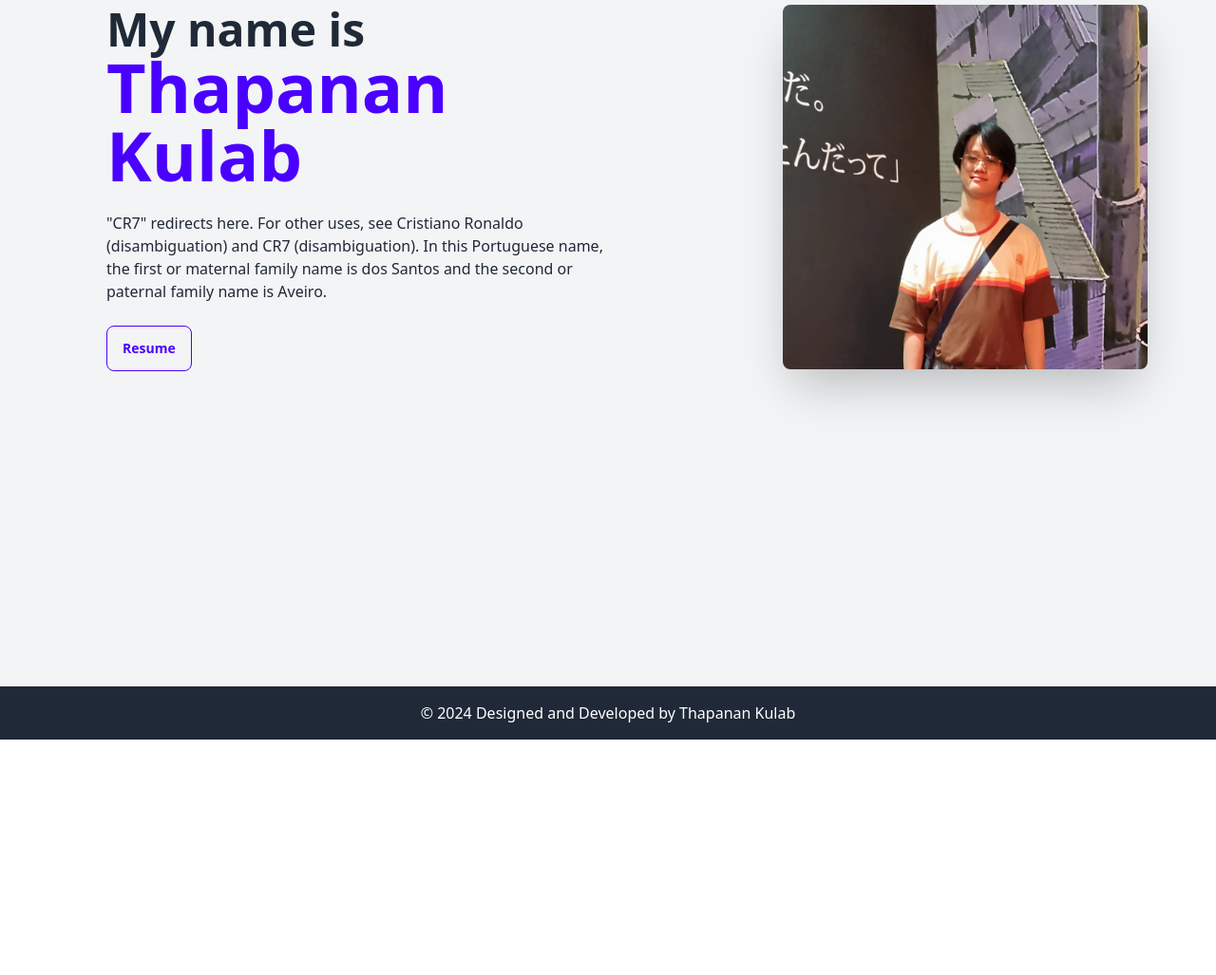
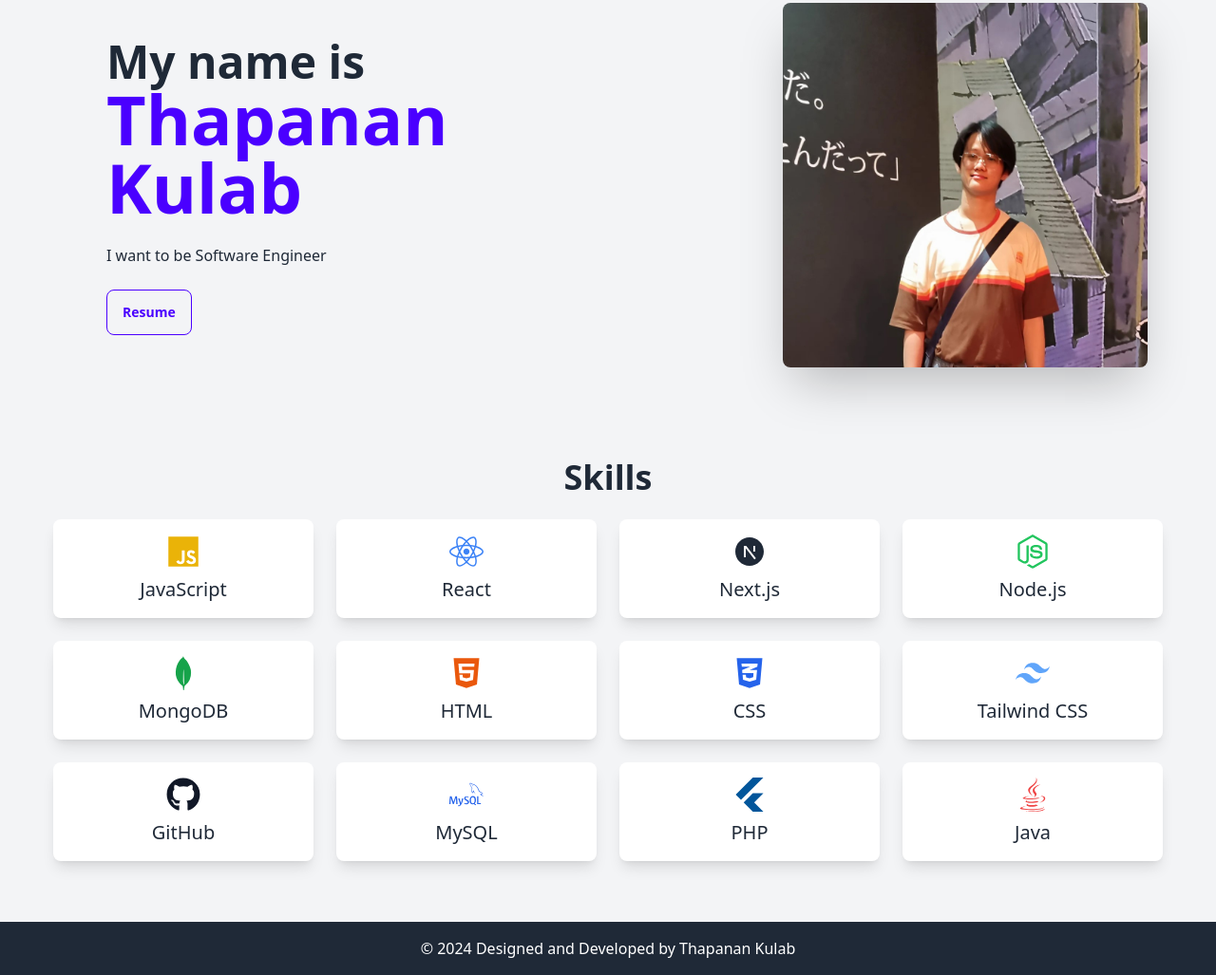
Before and after one commit to ThapananKulab/portfolio-thapanan, a Gatsby site: page / in a window 1280 px wide. Shown: the part 157-1184 px from the top of the page at 95% size. Before the commit the page ends 936 px from the top, so only its background shows below. Built offline with nearby package versions, Linux system fonts and the light colour scheme; Gatsby itself is replaced by a stand-in of ours.

Commit message:
Update index.js

```diff
--- a/src/pages/contact.js
+++ b/src/pages/contact.js
@@ -76,7 +76,7 @@ const ContactForm = () => {
                   readOnly
                 />
                 <FaCopy
-                  className="ml-2 cursor-pointer text-gray-700"
+                  className="ml-2 cursor-pointer hover:text-blue-500 text-gray-700"
                   onClick={() => copyToClipboard(phone, "phone")}
                 />
               </div>
--- a/src/pages/index.js
+++ b/src/pages/index.js
@@ -6,6 +6,18 @@ import Footer from "../components/footer"
 import Seo from "../components/seo"
 import Profile from "../images/Profile.jpeg"
 import Modal from "../components/modal-resume"
+import {
+  FaJs,
+  FaReact,
+  FaNodeJs,
+  FaHtml5,
+  FaCss3Alt,
+  FaGithub,
+  FaJava,
+} from "react-icons/fa"
+
+import { SiFlutter, SiTailwindcss, SiMongodb, SiMysql } from "react-icons/si"
+import { RiNextjsFill } from "react-icons/ri"
 
 const Index = () => {
   const [isModalOpen, setIsModalOpen] = useState(false)
@@ -20,6 +32,62 @@ const Index = () => {
     setModalImage(null)
     setIsModalOpen(false)
   }
+
+  const skills = [
+    {
+      name: "JavaScript",
+      icon: <FaJs className="text-yellow-500 text-4xl mx-auto" />,
+    },
+    {
+      name: "React",
+      icon: <FaReact className="text-blue-500 text-4xl mx-auto" />,
+    },
+    {
+      name: "Next.js",
+      icon: <RiNextjsFill className="text-dark-500 text-4xl mx-auto" />,
+    },
+    {
+      name: "Node.js",
+      icon: <FaNodeJs className="text-green-500 text-4xl mx-auto" />,
+    },
+    {
+      name: "MongoDB",
+      icon: <SiMongodb className="text-green-600 text-4xl mx-auto" />,
+    },
+
+    {
+      name: "HTML",
+      icon: <FaHtml5 className="text-orange-600 text-4xl mx-auto" />,
+    },
+    {
+      name: "CSS",
+      icon: <FaCss3Alt className="text-blue-600 text-4xl mx-auto" />,
+    },
+    {
+      name: "Tailwind CSS",
+      icon: <SiTailwindcss className="text-blue-400 text-4xl mx-auto" />,
+    },
+
+    {
+      name: "GitHub",
+      icon: <FaGithub className="text-gray-900 text-4xl mx-auto" />,
+    },
+    {
+      name: "MySQL",
+      icon: <SiMysql className="text-blue-600 text-4xl mx-auto" />,
+    },
+
+    {
+      name: "PHP",
+      icon: (
+        <SiFlutter style={{ color: "#02569B" }} className="text-4xl mx-auto" />
+      ),
+    },
+    {
+      name: "Java",
+      icon: <FaJava className="text-red-500 text-4xl mx-auto" />,
+    }, // Added Java
+  ]
 
   return (
     <div>
@@ -40,12 +108,7 @@ const Index = () => {
                 <span className="text-7xl text-primary">Thapanan Kulab</span>
               </h1>
 
-              <p className="py-6">
-                "CR7" redirects here. For other uses, see Cristiano Ronaldo
-                (disambiguation) and CR7 (disambiguation). In this Portuguese
-                name, the first or maternal family name is dos Santos and the
-                second or paternal family name is Aveiro.
-              </p>
+              <p className="py-6">I want to be Software Engineer</p>
               <div className="card-actions flex justify-center lg:justify-start space-x-2">
                 <button
                   className="btn btn-outline btn-primary text-white"
@@ -58,6 +121,24 @@ const Index = () => {
                   Resume
                 </button>
               </div>
+            </div>
+          </div>
+
+          {/* Skills Section */}
+          <div className="mt-20">
+            <h2 className="text-4xl font-bold text-center mb-6">Skills</h2>
+            <div className="grid gap-6 sm:grid-cols-2 md:grid-cols-3 lg:grid-cols-4">
+              {skills.map(skill => (
+                <div
+                  key={skill.name}
+                  className="bg-white p-4 rounded-lg shadow-lg text-center"
+                >
+                  <div className="text-center mb-2">{skill.icon}</div>
+                  <p className="text-xl font-medium text-gray-800">
+                    {skill.name}
+                  </p>
+                </div>
+              ))}
             </div>
           </div>
         </div>
--- a/src/pages/project.js
+++ b/src/pages/project.js
@@ -9,26 +9,35 @@ const projectData = [
     title: "Coffee Shop Raw Material Management System",
     tools: "MongoDB, React, Express.js, NodeJS,",
     details: "Graduated with honors, specialized in software development.",
-    github: "",
-    img: "",
+    github:
+      "https://github.com/ThapananKulab/Cafe-Management-POS-BOM-Inventory.git",
+    img: "https://res.cloudinary.com/dr3ehki5q/image/upload/v1720666808/portfolio/wm7cqsnmeqqkowa1z42y.png",
     link: "https://pos-management-cafe.netlify.app/sale/pos",
   },
   {
-    title: "Time Attendance Delta Company",
+    title: "Time Attendance Company",
     tools: "MongoDB, React, NodeJS,",
     details:
       "Time entry and exit records: Time records record the time employees come to work and leave the workplace.",
-    github: "https://github.com/ThapananKulab/search-engine-movie.git",
-    img: "",
+    github: "https://github.com/ThapananKulab/work-io-demo.git",
+    img: "https://res.cloudinary.com/dr3ehki5q/image/upload/v1720667248/portfolio/rnaoj2csde0ifxvqzf1p.png",
     link: "https://ambitious-desert-0548dee10.5.azurestaticapps.net",
   },
   {
     title: "Search Engine Movie With OMDB API",
     tools: "NextJS, Mantine",
     details: "Using Search Movie By OMDB API",
-    github: "https://github.com/ThapananKulab/work-io-demo.git",
-    img: "",
+    github: "https://github.com/ThapananKulab/search-engine-movie.git",
+    img: "https://res.cloudinary.com/dr3ehki5q/image/upload/v1720668326/portfolio/dgahbuwfw21zyu0rpidq.png",
     link: "https://search-engine-movie.vercel.app",
+  },
+  {
+    title: "App Quiz Sek Loso",
+    tools: "NextJS, Mantine",
+    details: "Using Search Movie By OMDB API",
+    github: "https://github.com/ThapananKulab/SekLoso-Quiz.git",
+    img: "https://res.cloudinary.com/dr3ehki5q/image/upload/v1720668463/portfolio/pqp3ugwg2bo7nm6tr8ij.png",
+    link: "https://sekloso-quiz-song.netlify.app",
   },
 ]
 
@@ -36,7 +45,6 @@ const ProjectPage = () => {
   return (
     <div>
       <Navbar />
-      <div>
       <div className="min-h-screen bg-gray-100 p-6">
         <div className="container mx-auto">
           <h1 className="text-4xl font-bold text-center mb-10">My Project</h1>
@@ -47,26 +55,22 @@ const ProjectPage = () => {
                 <h2 className="text-2xl font-bold mb-2">{project.title}</h2>
                 <p className="text-gray-500">Tools: {project.tools}</p>
                 <p className="text-gray-600 mt-4">{project.details}</p>
-                  <div className="flex justify-center items-center">
+                <div className="flex justify-center items-center mb-4">
                   <img
                     src={project.img}
                     alt={project.title}
-                      className="full"
-                      style={{
-                        maxWidth: "255px",
-                        maxHeight: "255px",
-                      }}
+                    className="object-fill h-48 w-170"
                   />
                 </div>
-                  <div className="card-actions justify-center">
-                    <a href={project.link} target="_blank">
+                <div className="flex justify-center space-x-4">
+                  <a href={project.github} target="_blank">
                     <button className="btn btn-outline btn-dark">
                       <FaGithub />
                       Github
                     </button>
                   </a>
                   <a href={project.link} target="_blank">
-                      <button className="btn btn-primary">
+                    <button className=" btn btn-primary">
                       <GrView />
                       View
                     </button>
@@ -74,7 +78,6 @@ const ProjectPage = () => {
                 </div>
               </div>
             ))}
-            </div>
           </div>
         </div>
       </div>
```
Lines whose indentation alone changed are shown as unchanged.
